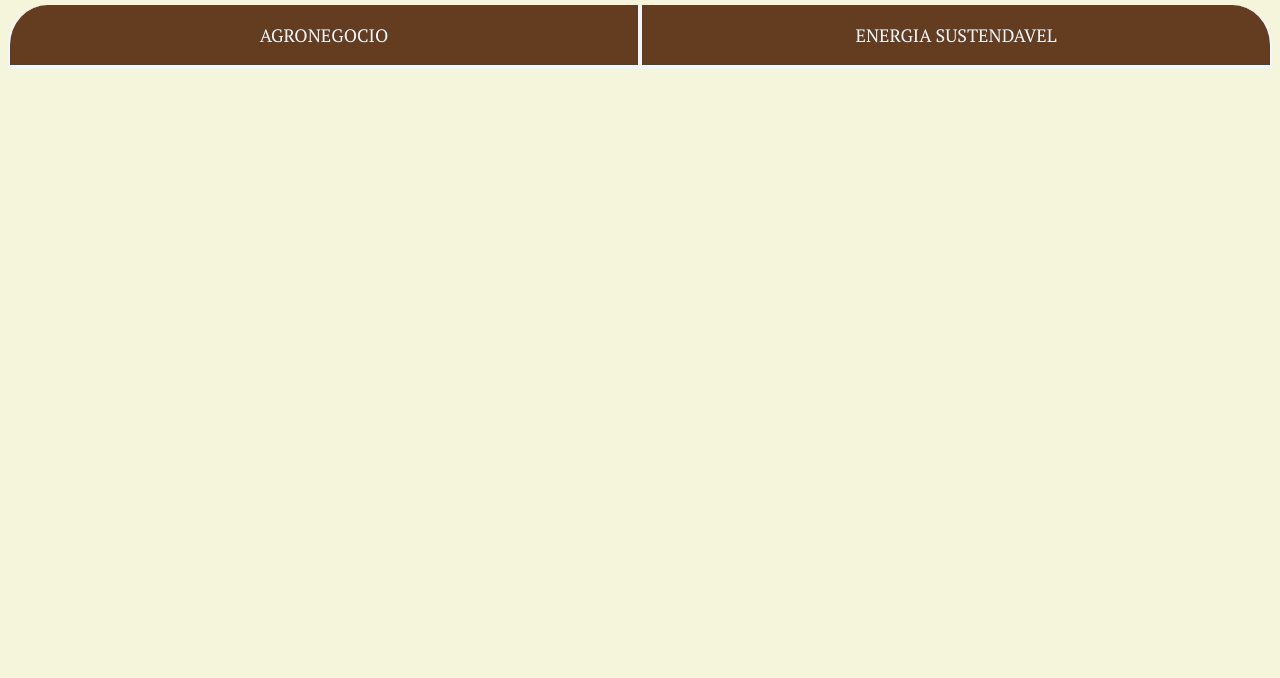
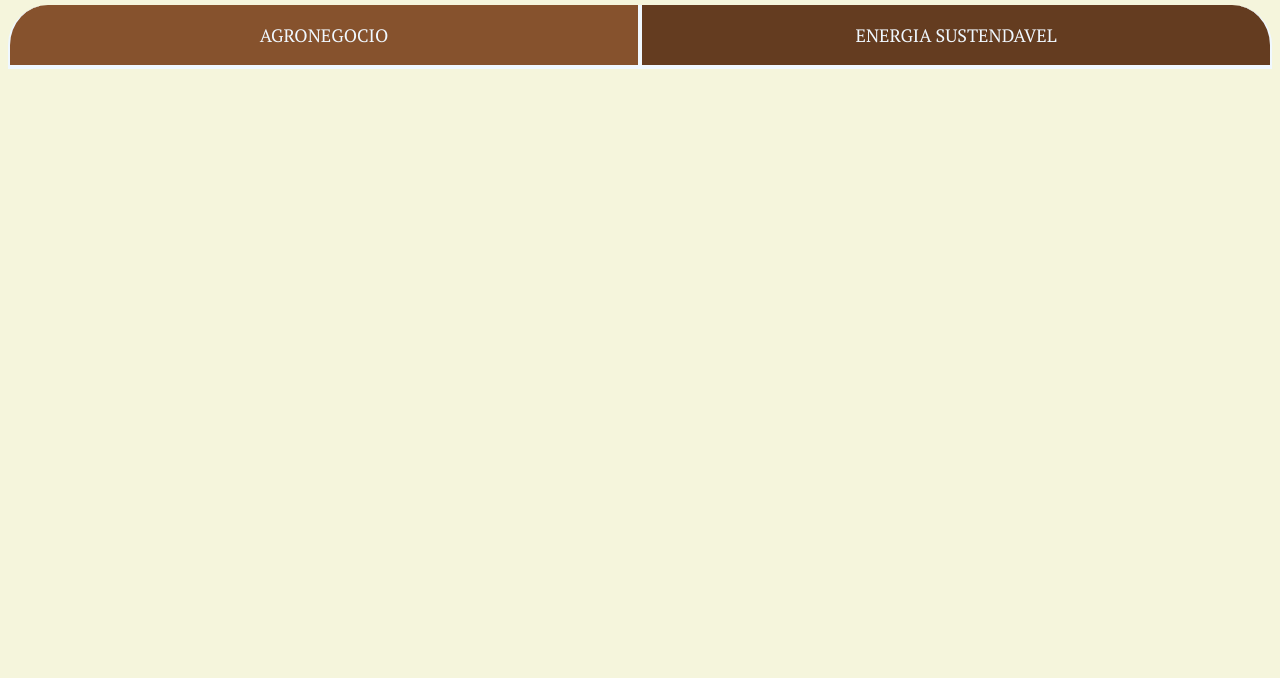
Before and after one commit to JoaoAlura/Agrinho2024, a plain HTML site: page index.html in a window 1280 px wide. Shown: the part 122-800 px from the top of the page. Drawn offline with Linux system fonts and the light colour scheme.

Commit message:
Add files via upload

```diff
--- a/index.html
+++ b/index.html
@@ -13,8 +13,9 @@
         <h2>Kauã J, João, Gabriel, Kaio</h2>
     </header>
 <div class="botoes">
-    <button class="botao">AGRONEGOCIO</button>
+    <button class="botao ativo">AGRONEGOCIO</button>
     <button class="botao">ENERGIA SUSTENDAVEL</button>
 </div>
+<script src="main.js"></script>
 </body>
 </html>
```
